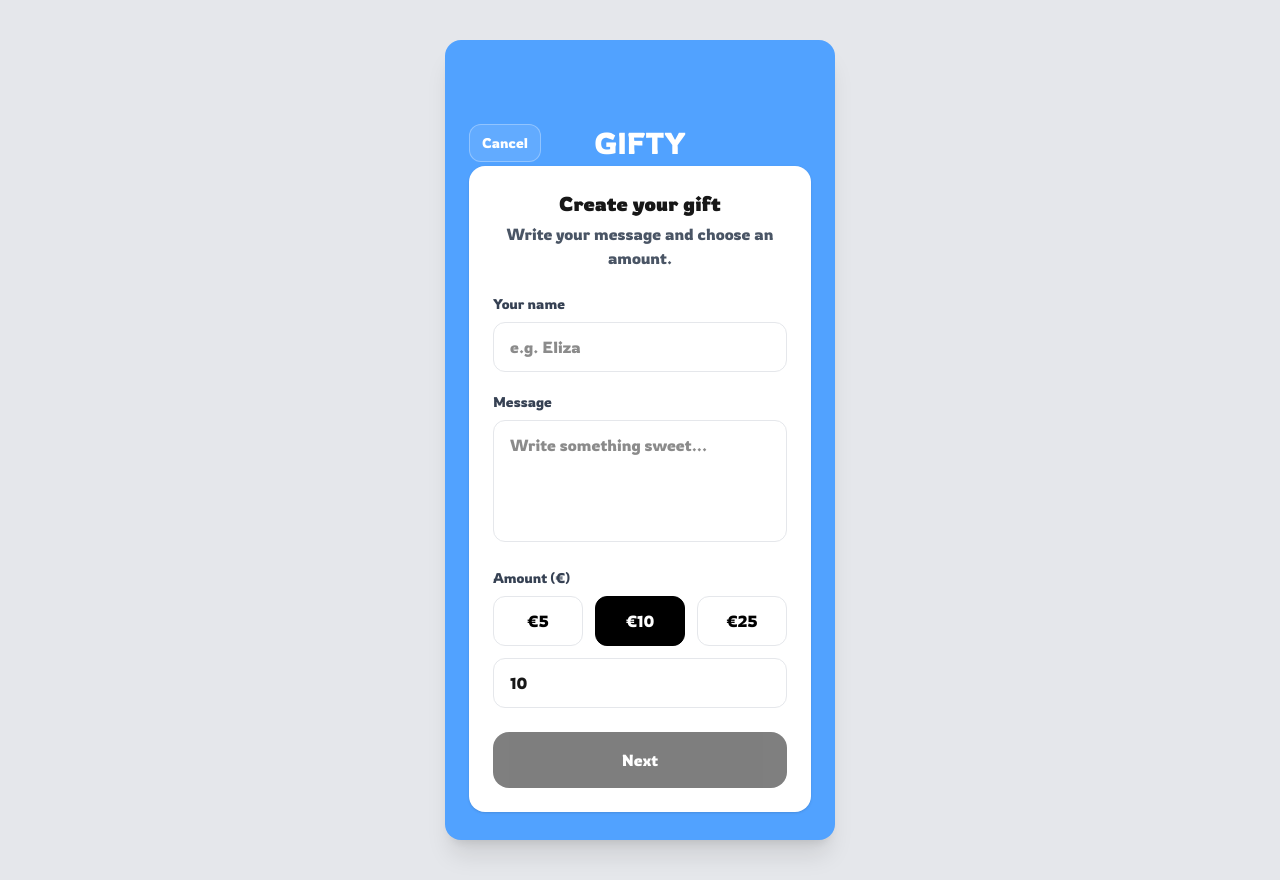
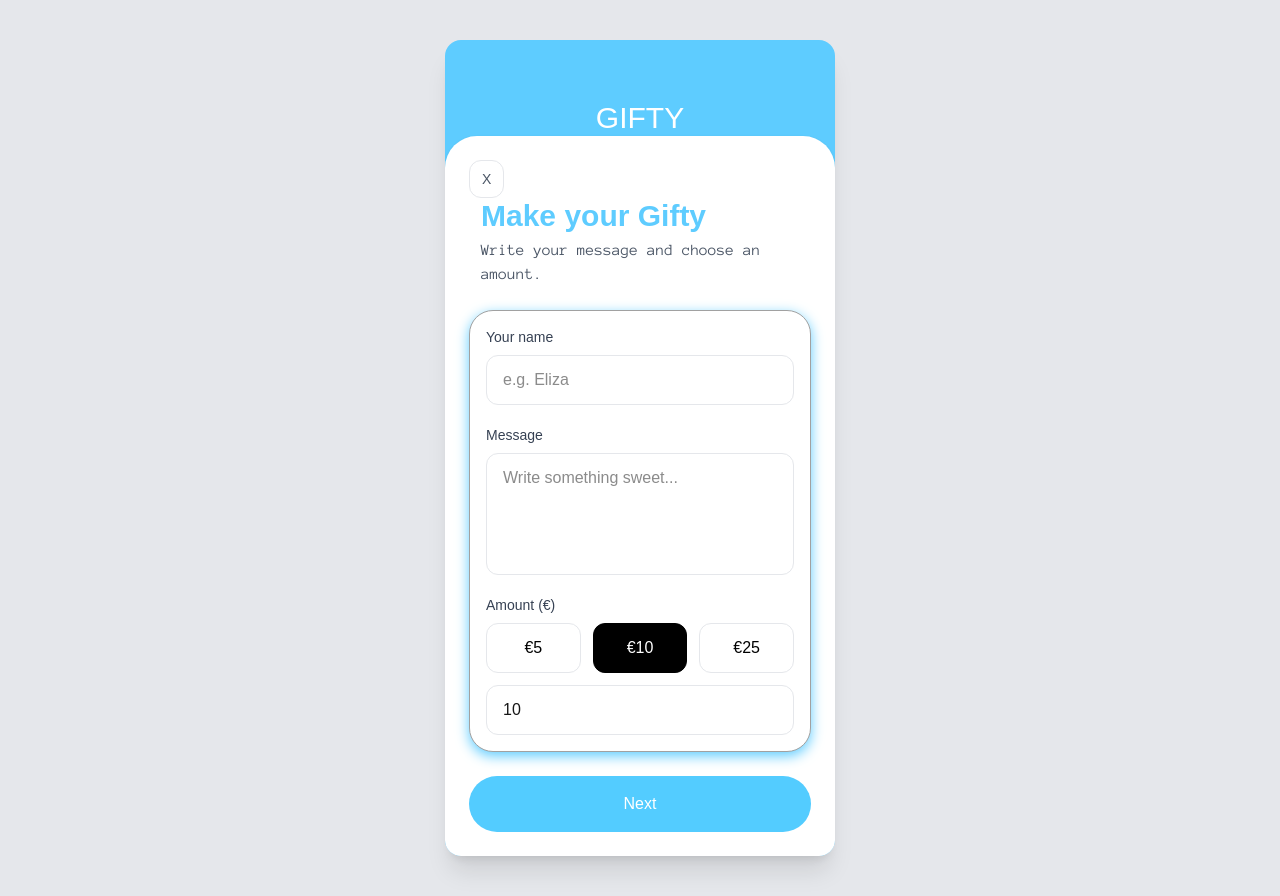
Before and after one commit to AngelinaCo10/personal-projectS4, a Next.js app: page /create in a window 1280 px wide. Built offline with nearby package versions, Linux system fonts and the light colour scheme.

Commit message:
Styling added create page

```diff
--- a/src/app/create/customize/page.tsx
+++ b/src/app/create/customize/page.tsx
@@ -79,7 +79,6 @@ export default function CustomizePage() {
   const [music, setMusic] = useState("lofi");
   const [giftColor, setGiftColor] = useState(GIFT_COLORS[0].value);
   const [cardColor, setCardColor] = useState(CARD_COLORS[0].value);
-
   const [confirmOpen, setConfirmOpen] = useState(false);
 
   function goPreview() {
@@ -106,32 +105,31 @@ export default function CustomizePage() {
 
   return (
     <>
-      <div className="min-h-screen bg-blue-400 md:bg-gray-200 md:flex md:justify-center md:py-10">
-        <main className="min-h-screen w-screen bg-blue-400 p-6 md:w-full md:max-w-[390px] md:rounded-2xl md:shadow-xl md:overflow-hidden flex flex-col">
-          {/* Header IN de telefoon */}
-          <div className="mt-[60px] flex items-center justify-between">
-            <button
-              type="button"
-              onClick={() => setConfirmOpen(true)}
-              className="rounded-xl px-3 py-2 text-sm font-medium bg-white/10 text-white border border-white/30"
-            >
-              Cancel
-            </button>
-
-            <h1 className="text-3xl text-white font-rowdies text-center flex-1">
+      <div className="min-h-screen bg-[#53ccff] md:bg-gray-200 md:flex md:justify-center md:py-10">
+        <main className="min-h-screen w-screen bg-[#53ccff] md:w-full md:max-w-[390px] md:rounded-2xl md:shadow-xl md:overflow-hidden flex flex-col">
+          {/* Header */}
+          <div className="mt-[60px] flex items-center justify-center">
+            <h1 className="text-3xl text-white font-rowdies text-center">
               GIFTY
             </h1>
-
-            <div className="w-[72px]" />
           </div>
 
-          {/* Center card */}
-          <div className="flex-1 flex items-center justify-center">
-            <div className="w-full bg-white rounded-2xl p-6">
-              <h2 className="text-xl font-semibold text-center mb-1">
+          {/* Card / sheet */}
+          <div className="flex-1 flex">
+            <div className="w-full flex-1 bg-white rounded-t-4xl p-6 shadow-sm flex flex-col">
+              {/* Cancel (zelfde plek als Create) */}
+              <button
+                type="button"
+                onClick={() => setConfirmOpen(true)}
+                className="self-start rounded-xl px-3 py-2 text-sm font-medium text-gray-600 border border-gray-200"
+              >
+                X
+              </button>
+
+              <h2 className="text-3xl font-semibold text-center mb-1 text-[#53ccff]">
                 Customize
               </h2>
-              <p className="text-center text-gray-600 mb-6">
+              <p className="text-center text-gray-600 mb-6 font-anonymous">
                 Choose music and colors.
               </p>
 
@@ -215,13 +213,11 @@ export default function CustomizePage() {
                   </div>
                 </div>
 
-                <p className="text-xs text-gray-500 mt-3">
-                  Music: {music}
-                </p>
+                <p className="text-xs text-gray-500 mt-3">Music: {music}</p>
               </div>
 
-              {/* Buttons */}
-              <div className="mt-6 flex gap-3">
+              {/* Buttons bottom (zelfde vibe als Create) */}
+              <div className="mt-auto pt-6 flex gap-3">
                 <button
                   type="button"
                   onClick={goBack}
--- a/src/app/create/page.tsx
+++ b/src/app/create/page.tsx
@@ -66,39 +66,39 @@ export default function CreatePage() {
 
   return (
     <>
-      <div className="min-h-screen bg-blue-400 md:bg-gray-200 md:flex md:justify-center md:py-10">
-        <main className="min-h-screen w-screen bg-blue-400 p-6 md:w-full md:max-w-[390px] md:rounded-2xl md:shadow-xl md:overflow-hidden flex flex-col">
+      <div className="min-h-screen bg-[#5ECCFF] md:bg-gray-200 md:flex md:justify-center md:py-10">
+        <main className="min-h-screen w-screen bg-[#5ECCFF] md:w-full md:max-w-[390px] md:rounded-2xl md:shadow-xl md:overflow-hidden flex flex-col ">
           {/* Header IN de telefoon */}
-          <div className="mt-[60px] flex items-center justify-between">
+          <div className="mt-[60px] flex items-center justify-center">
+
+
+            <h1 className="text-3xl text-white font-rowdies text-center ">
+              GIFTY
+            </h1>
+
+          </div>
+
+          {/* Center card */}
+          <div className="flex-1 flex">
+            <form
+              onSubmit={onSubmit}
+              className="w-full flex-1 bg-white rounded-t-4xl p-6 shadow-sm flex flex-col"
+            >
               <button
                 type="button"
                 onClick={() => setConfirmOpen(true)}
-              className="rounded-xl px-3 py-2 text-sm font-medium bg-white/10 text-white border border-white/30"
+                className="self-start rounded-xl px-3 py-2 text-sm font-medium text-gray-600 border border-gray-200"
               >
-              Cancel
+                X
               </button>
 
-            <h1 className="text-3xl text-white font-rowdies text-center flex-1">
-              GIFTY
-            </h1>
-
-            {/* Spacer zodat titel gecentreerd blijft */}
-            <div className="w-[72px]" />
-          </div>
-
-          {/* Center card */}
-          <div className="flex-1 flex items-center justify-center">
-            <form
-              onSubmit={onSubmit}
-              className="w-full bg-white rounded-2xl p-6 shadow-sm"
-            >
-              <h2 className="text-xl font-semibold text-center mb-1">
-                Create your gift
+              <h2 className="text-3xl font-semibold text-start ml-3 mb-1 text-[#5ECCFF] ">
+                Make your Gifty
               </h2>
-              <p className="text-center text-gray-600 mb-6">
+              <p className="text-start text-gray-600 ml-3 mb-6 font-['Anonymous_Pro']">
                 Write your message and choose an amount.
               </p>
-
+              <div className=" p-4 flex flex-col bg-white rounded-3xl relative shadow-[0px_4px_13px_0px_rgba(94,204,255,1.00)] border border-neutral-400 mb-6">
                 <label className="block text-sm font-medium text-gray-700 mb-2">
                   Your name
                 </label>
@@ -130,8 +130,7 @@ export default function CreatePage() {
                       key={v}
                       type="button"
                       onClick={() => setAmount(v)}
-                    className={`rounded-xl py-3 font-medium border transition ${
-                      amount === v
+                      className={`rounded-xl py-3 font-medium border transition ${amount === v
                         ? "bg-black text-white border-black"
                         : "bg-white text-black border-gray-200"
                         }`}
@@ -150,10 +149,12 @@ export default function CreatePage() {
                     className="w-full rounded-xl border border-gray-200 px-4 py-3 outline-none focus:border-black"
                   />
                 </div>
+              </div>
+
 
               <button
                 type="submit"
-                className="mt-6 w-full rounded-2xl py-4 font-medium bg-black text-white disabled:opacity-50"
+                className="mt-auto w-full rounded-4xl py-4 font-medium bg-[#53ccff] text-white hover:disabled:opacity-50"
                 disabled={!senderName || !message || amount < 1}
               >
                 Next
--- a/src/app/g/[token]/page.tsx
+++ b/src/app/g/[token]/page.tsx
@@ -43,7 +43,7 @@ export default async function GiftPage(
     <main style={{ maxWidth: 600, margin: "0 auto", padding: 24 }}>
       <h1>Je hebt een cadeau gekregen 🎁</h1>
       <p><strong>Van:</strong> {gift.sender_name}</p>
-      <p><strong>Bedrag:</strong> € {(gift.amount_cents / 100).toFixed(2)}</p>
+      <p><strong>Bedrag:</strong> € {(gift.amount_cents)}</p>
       <p><strong>Bericht:</strong></p>
       <p>{gift.message}</p>
     </main>
--- a/src/app/layout.tsx
+++ b/src/app/layout.tsx
@@ -1,7 +1,16 @@
 import type { Metadata } from "next";
-import { Geist, Geist_Mono } from "next/font/google";
-import { Rowdies } from "next/font/google";
+import { Geist, Geist_Mono, Rowdies, Anonymous_Pro } from "next/font/google";
 import "./globals.css";
+
+const geistSans = Geist({
+  subsets: ["latin"],
+  variable: "--font-geist-sans",
+});
+
+const geistMono = Geist_Mono({
+  subsets: ["latin"],
+  variable: "--font-geist-mono",
+});
 
 const rowdies = Rowdies({
   subsets: ["latin"],
@@ -9,32 +18,28 @@ const rowdies = Rowdies({
   variable: "--font-rowdies",
 });
 
-const geistSans = Geist({
-  variable: "--font-geist-sans",
+const anonymousPro = Anonymous_Pro({
   subsets: ["latin"],
-});
-
-const geistMono = Geist_Mono({
-  variable: "--font-geist-mono",
-  subsets: ["latin"],
+  weight: ["400", "700"],
+  variable: "--font-anonymous-pro",
 });
 
 export const metadata: Metadata = {
-  title: "Create Next App",
-  description: "Generated by create next app",
+  title: "GIFTY",
+  description: "Digital gift card prototype",
 };
 
 export default function RootLayout({
   children,
-}: Readonly<{
+}: {
   children: React.ReactNode;
-}>) {
+}) {
   return (
-    <html lang="en">
-      <body
-        className={`${geistSans.variable} ${geistMono.variable} ${rowdies.className} font-sans antialiased`}>
-        {children}
-      </body>
+    <html
+      lang="en"
+      className={`${geistSans.variable} ${geistMono.variable} ${rowdies.variable} ${anonymousPro.variable}`}
+    >
+      <body className="font-sans antialiased">{children}</body>
     </html>
   );
 }
--- a/src/app/preview/page.tsx
+++ b/src/app/preview/page.tsx
@@ -70,7 +70,7 @@ export default function PreviewPage() {
       body: JSON.stringify({
         sender_name: data.senderName,
         message: data.message,
-        amount_cents: data.amount * 100,
+        amount_cents: data.amount,
         currency: "EUR",
         claim_token: token,
       }),
```
Lines whose indentation alone changed are shown as unchanged.
